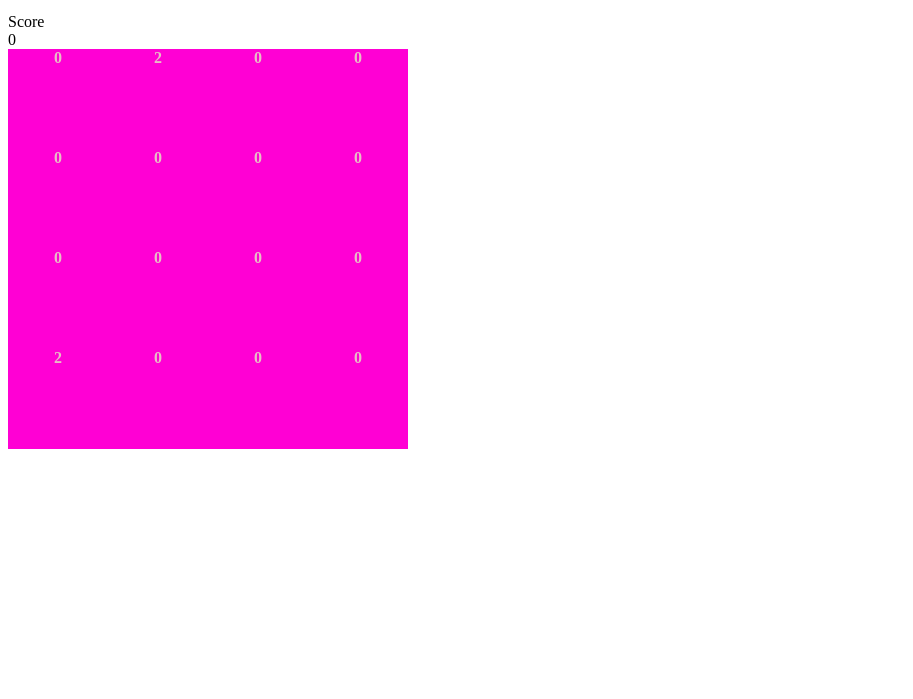
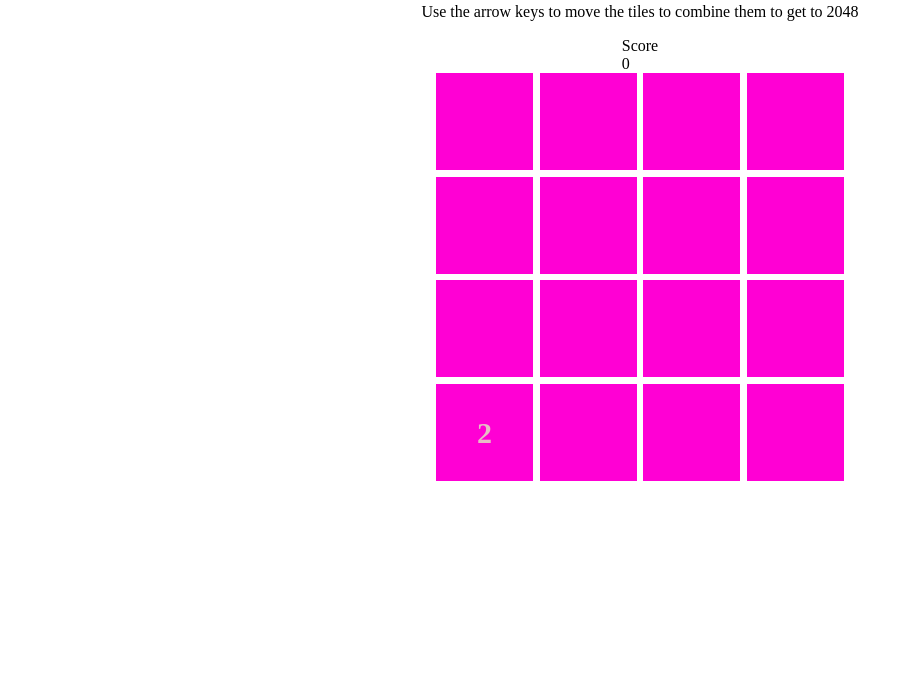
Before and after one commit to bcheney21/2048, a plain HTML site: page index.html in a window 1280 px wide. Shown: the part 101-800 px from the top of the page, without its empty margins (0-913 px from the left). Drawn offline with Linux system fonts and the light colour scheme.

Commit message:
code before color coding tiles

```diff
--- a/css/styles.css
+++ b/css/styles.css
@@ -1,17 +1,39 @@
+body {
+    display: flex;
+    flex-direction: column;
+    align-items: center;
+}
+h1, p{
+    text-align: center;
+}
 .grid-container{
     display: flex;
     flex-wrap: wrap;
-    width: 400px;
-    height: 400px;
-    background-color: rgb(231, 190, 197);
+    width: 415px;
+    height: 415px;
+    background-color: white;
+    justify-content: center;
 }
 
 .grid-container div{
-    width: 100px;
-    height: 100px;
+    width: 97px;
+    height: 97px;
+    margin-bottom: 3px;
+    margin-right: 3px;
+    margin: 0 auto;
+    /* text-align: center; */
     background-color: rgb(255, 0, 212);
-    font-size: 16px;
-    text-align: center;
+    font-size: 30px;
     font-weight: bold;
-    color:rgb(231, 190, 197)
+    color:rgb(231, 190, 197);
+    display: flex;
+    justify-content: center;
+    align-items: center;
+
+
+
 }
+
+#game-play{
+
+}
--- a/js/app.js
+++ b/js/app.js
@@ -11,12 +11,10 @@ console.log('linked')
 function makeBoard() {
     for (let i = 0; i < width*width; i++){
         let box = document.createElement('div');
-            box.innerHTML = 0;
         gameBoard.appendChild(box);
         boxes.push(box);
     }
-        newTile()
-        newTile()
+    newTile();
 }
 makeBoard();
 
@@ -179,6 +177,9 @@ function arrowLeft(){
     newTile();
 }
 
+//adding the event listener
+document.addEventListener('keyup', arrows)
+
 // left = 37, right = 39, up = 38, down = 40
 function arrows(x){
     if(x.keyCode === 39){
@@ -191,13 +192,19 @@ function arrows(x){
         arrowDown()
     }
 }
-document.addEventListener('keyup', arrows)
 
+// //color coding tiles
+// function colorCode(){
+//     for(let i = 0; i < width*width; i++){
+//         if(boxes[i].innerHTML == 2)
+//     }
+// }
 //check for win
 function win(){
     for (let i = 0; i <boxes.length; i++){
         if(boxes[i].innerHTML == 2048){
             gamePlay.innerHTML = "Congratulations! You win!"
+            document.removeEventListener('keyup', arrows)
             // how to remove event listener to end game play?
         }
 
@@ -215,6 +222,6 @@ function isGameOver(){
     }
     if (blankTiles == 0){
         gamePlay.innerHTML = "You have no possible moves. Game over!"
-        //how to remove event listener?
+        document.removeEventListener('keyup', arrows)
     }
 }
```
Lines whose indentation alone changed are shown as unchanged.
